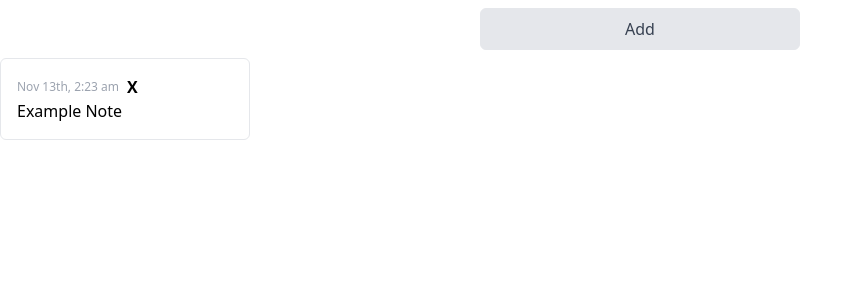
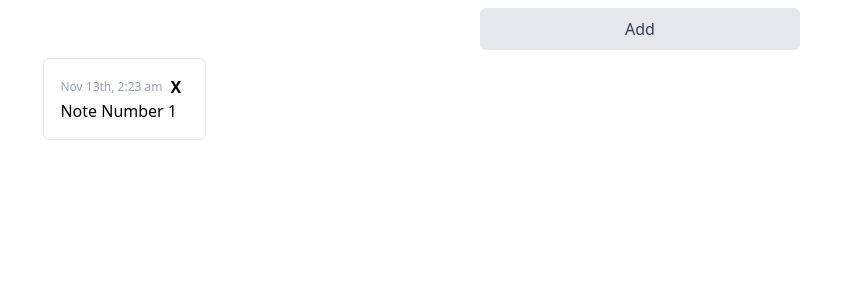
Before and after one commit to mark-itc/react---notes-app-Damabu, a React (Vite) app: page / in a window 1280 px wide. Both pictures are taken after a click on the button "Add". Shown: the top 300 px of the page, without its empty margins (0-863 px from the left). Built offline with nearby package versions, Linux system fonts and the light colour scheme.

Commit message:
Milestone-3 done

```diff
--- a/src/App.jsx
+++ b/src/App.jsx
@@ -15,7 +15,7 @@ function App() {
       ...notes,
       {
         date: note.date,
-        title: note.title,
+        title: note.title + " " + (notes.length + 1),
         id: notes.length,
       },
     ]);
--- a/src/components/NoteCard.jsx
+++ b/src/components/NoteCard.jsx
@@ -6,7 +6,7 @@ function NoteCard({ note, deleteNote }) {
   };
 
   return (
-    <div className="border border-gray-200 p-4 rounded-md">
+    <div className=" mx-auto border border-gray-200 p-4 rounded-md">
       <div className=" flex items-center ">
         <h2 className="text-gray-400 text-xs">{note.date}</h2>
         <button className="font-extrabold mx-2"
--- a/src/components/NoteForm.jsx
+++ b/src/components/NoteForm.jsx
@@ -1,8 +1,9 @@
 import { useState } from "react";
+import { notes } from "../data/notes";
 import DateComponent from "./DateComponent";
 
 function NoteForm({ createNote }) {
-  const [title, setTitle] = useState("");
+  const [title, setTitle] = useState("Note number ");
   const [date, setDate] = useState("");
 
   const handleSubmit = (e) => {
@@ -19,7 +20,7 @@ function NoteForm({ createNote }) {
         <button
           className=" flex items-center justify-center mx-auto w-80 border border-gray-200 bg-gray-200 text-gray-700 rounded-md px-4 py-2 m-2 transition duration-500 ease select-none hover:bg-gray-300 focus:outline-none focus:shadow-outline"
           onClick={() => {
-            setTitle("Example note");
+            setTitle(title);
             setDate(DateComponent);
           }}
         >
```
